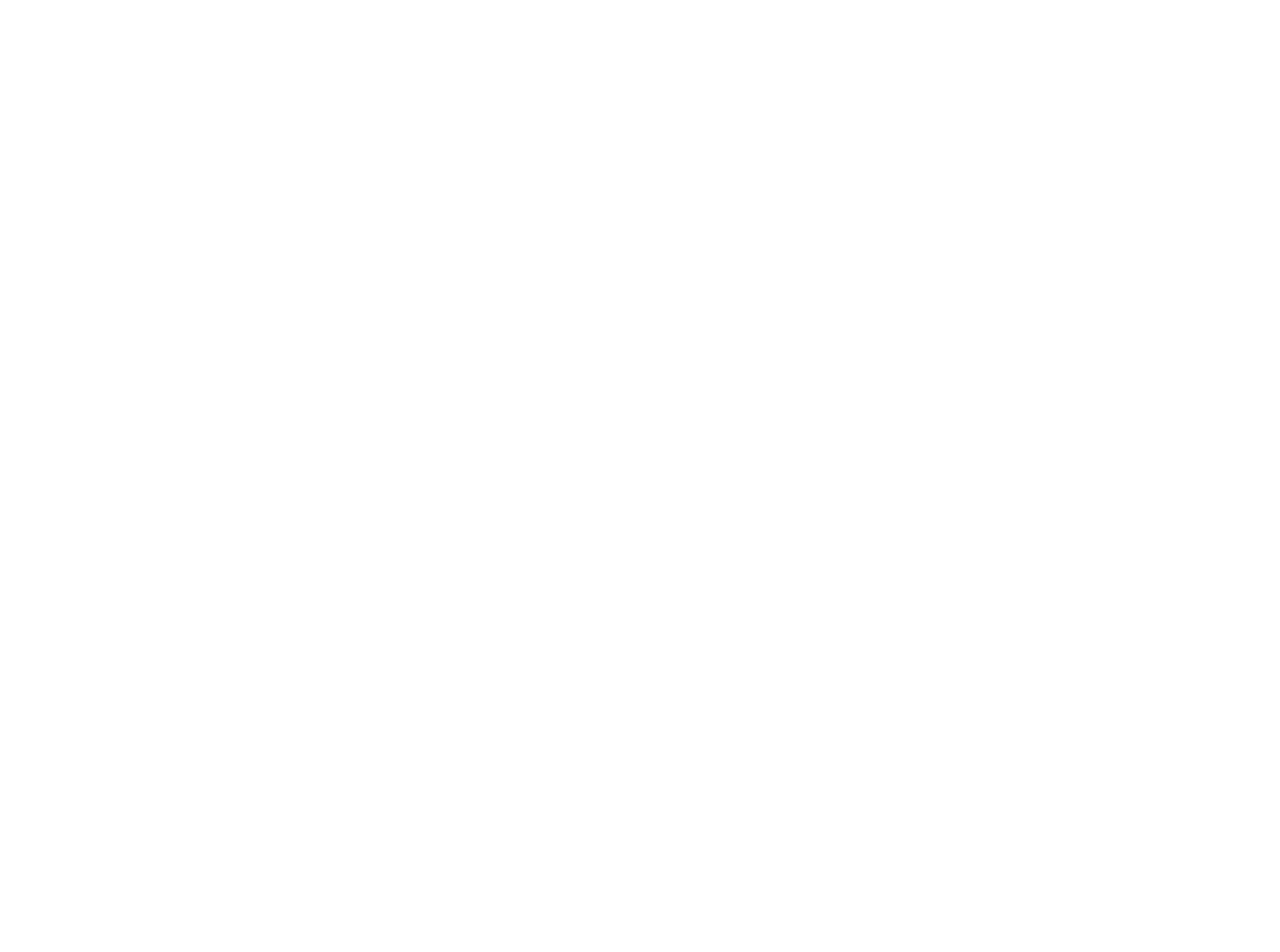
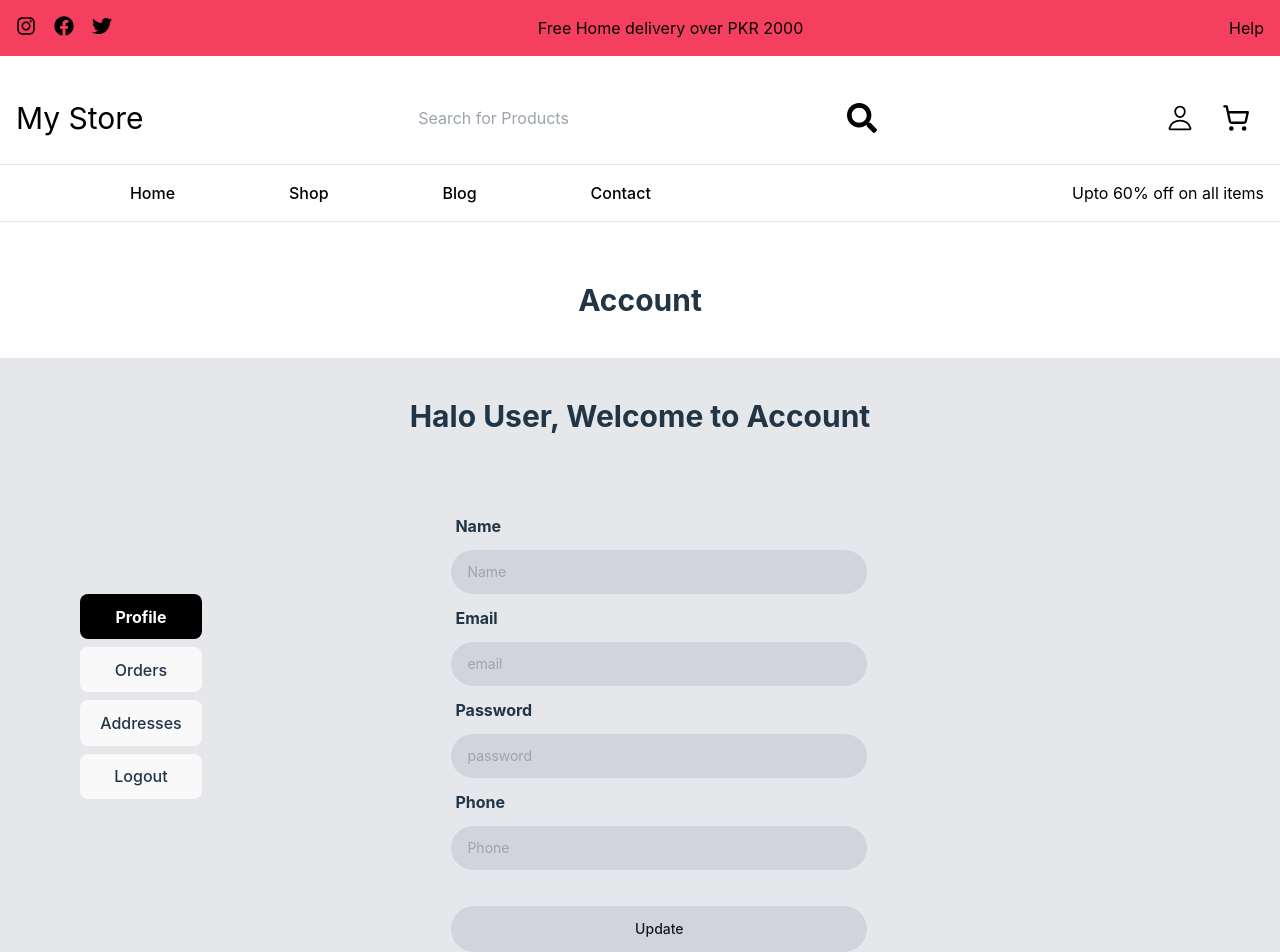
Before and after one commit to KSI-B2-MERN/daily-uploads-abdullahprince7717, a React (Vite) app in the folder mern/React/: page /user/account in a window 1280 px wide. Before the commit this address had no page. Shown: the top 952 px of the page. Before the commit the page ends 800 px from the top, so only its background shows below. Built offline with nearby package versions, Linux system fonts and the light colour scheme.

Commit message:
added account and profile screens

```diff
--- /dev/null
+++ b/mern/React/src/components/customer/Account.jsx
@@ -0,0 +1,37 @@
+import { useState } from "react";
+import Profile from "./Profile";
+import Orders from "./Orders";
+import Addresses from "./Addresses";
+import Footer from "./footer"
+
+function Account() {
+
+    const [currentComponent, setCurrentComponent] = useState("profile")
+
+    const changeCurrentComponent = (component) => {
+        setCurrentComponent(component)
+    }
+
+    return (
+        <div className="w-screen h-screen flex flex-col">
+            <b className="text-3xl px-20 py-10 text-center" >Account</b>
+            <div className="bg-gray-200 flex flex-col py-10 mb-10">
+                <b className="text-3xl px-20 text-center" >Halo User, Welcome to Account </b>
+                <div className="w-[100%] px-20 py-20 flex justify-between">
+                    <div className=" h-[50%] pt-20 flex flex-col justify-between">
+                        <button onClick={() => { changeCurrentComponent("profile") }} autoFocus className="hover:bg-black hover:text-white focus:bg-black focus:text-white focus:outline-none focus:font-bold mb-2">Profile</button>
+                        <button onClick={() => { changeCurrentComponent("orders") }} className="hover:bg-black hover:text-white focus:bg-black focus:text-white focus:outline-none focus:font-bold mb-2">Orders</button>
+                        <button onClick={() => { changeCurrentComponent("addresses") }} className="hover:bg-black hover:text-white focus:bg-black focus:text-white focus:outline-none focus:font-bold mb-2">Addresses</button>
+                        <button onClick={() => { changeCurrentComponent("logout") }} className="hover:bg-black hover:text-white focus:bg-black focus:text-white focus:outline-none focus:font-bold mb-2">Logout</button>
+                    </div>
+                    <div className="w-full">
+                        {currentComponent == "profile" ? <Profile /> : currentComponent == "orders" ? <Orders /> : currentComponent == "addresses" ? <Addresses /> : null}
+                    </div>
+                </div>
+            </div>
+            <Footer />
+        </div>
+    )
+}
+
+export default Account
--- /dev/null
+++ b/mern/React/src/components/customer/Addresses.jsx
@@ -0,0 +1,8 @@
+
+function Addresses() {
+    return (
+        <div>addresses</div>
+    )
+}
+
+export default Addresses
--- /dev/null
+++ b/mern/React/src/components/customer/Orders.jsx
@@ -0,0 +1,8 @@
+
+function Orders() {
+    return (
+        <div>Orders</div>
+    )
+}
+
+export default Orders
--- /dev/null
+++ b/mern/React/src/components/customer/Profile.jsx
@@ -0,0 +1,58 @@
+import { useState } from "react"
+
+function Profile() {
+
+    const [email, setEmail] = useState("")
+    const [password, setPassword] = useState("")
+    const [name, setName] = useState("")
+    const [phone, setPhone] = useState("")
+    // const [address, setAddress] = useState("")
+    // const [city, setCity] = useState("")
+    // const [country, setCountry] = useState("")
+
+    return (
+        <div className="flex justify-center">
+        <div className="w-[50%] flex flex-col ">
+            <b className="ml-1">Name</b>
+            <input
+                type="text"
+                className="w-5/6 h-2xl rounded-full my-3 px-4 py-3 bg-gray-300 text-sm text-gray-900"
+                placeholder="Name"
+                value={name}
+                onChange={(e) => setName(e.target.value)}
+                required
+            />
+            <b className="ml-1">Email</b>
+            <input
+                type="email"
+                className="w-5/6 h-2xl rounded-full my-3 px-4 py-3 bg-gray-300 text-sm text-gray-900"
+                placeholder="email"
+                value={email}
+                onChange={(e) => setEmail(e.target.value)}
+                required
+            />
+            <b className="ml-1">Password</b>
+            <input
+                type="password"
+                className="w-5/6 h-2xl rounded-full my-3 px-4 py-3 bg-gray-300 text-sm text-gray-900"
+                placeholder="password"
+                value={password}
+                onChange={(e) => setPassword(e.target.value)}
+                required
+            />
+            <b className="ml-1">Phone</b>
+            <input
+                type="number"
+                className="w-5/6 h-2xl rounded-full my-3 px-4 py-3 bg-gray-300 text-sm text-gray-900"
+                placeholder="Phone"
+                value={phone}
+                onChange={(e) => setPhone(e.target.value)}
+                required
+            />
+            <button className="w-5/6 h-2xl rounded-full mt-6 px-4 py-3 bg-gray-300 text-sm text-gray-900 hover:bg-black hover:text-white hover:outline-none ">Update</button>
+        </div>
+    </div>
+    )
+}
+
+export default Profile
--- a/mern/React/src/components/customer/cart.jsx
+++ b/mern/React/src/components/customer/cart.jsx
@@ -19,9 +19,9 @@
                         </div>
                     </div>
                     <div className='flex items-center bg-white'>
+                        <button className='text-xl hover:bg-black hover:text-white  focus:outline-none'>-</button>
+                        <p className='text-xl focus:outline-none'>1</p>
                         <button className='text-xl hover:bg-black hover:text-white  focus:outline-none'>+</button>
-                        <p className='text-xl focus:outline-none'>1</p>
-                        <button className='text-xl hover:bg-black hover:text-white  focus:outline-none'>-</button>
                     </div>
                     <div >Rs 6</div>
                 </div>
--- a/mern/React/src/pages/HomeLayout.jsx
+++ b/mern/React/src/pages/BusinessLayout.jsx
@@ -7,7 +7,7 @@
 import { useSelector, useDispatch } from "react-redux"
 import { buyCake } from "../redux/cakeActions"
 
-function HomeLayout() {
+function BusinessLayout() {
 
     const [currentScreen, setCurentScreen] = useState('Add product');
     const [cakeCount, setCakeCount] = useState(5);
@@ -43,4 +43,4 @@
     )
 }
 
-export default HomeLayout
+export default BusinessLayout
--- a/mern/React/src/routes/AppRoutes.jsx
+++ b/mern/React/src/routes/AppRoutes.jsx
@@ -2,13 +2,14 @@
 import { Routes, Route } from 'react-router-dom'
 import Login from '../components/Login'
 import Signup from '../components/SignUp'
-import HomeLayout from '../pages/HomeLayout'
+import BusinessLayout from '../pages/BusinessLayout'
 import CustomerLayout from '../pages/CustomerLayout'
 import Home from '../components/customer/Home'
 import AddProduct from '../components/addProduct'
 import EditProduct from '../components/addProduct'
 import ProductsList from '../components/customer/productsList'
 import Cart from '../components/customer/cart'
+import Account from '../components/customer/Account'
 
 function AppRoutes() {
     const [signUp, setSignUp] = useState(false)
@@ -19,18 +20,20 @@
     return (
         <>
             <Routes>
-                <Route path="" element={<HomeLayout />} />
+                <Route path="" element={<BusinessLayout />} />
                 <Route path="login" element={<Login updateSignUp={updateSignUp} />} />
                 <Route path="signup" element={<Signup updateSignUp={updateSignUp} />} />
                 <Route path="addproduct" element={<AddProduct />} />
                 <Route path='editproduct' element={<EditProduct />} />
+                <Route path="*" element={<div>Error</div>}></Route>
 
                 <Route path="user" element={<CustomerLayout />}>
                     <Route path="" element={<Home />} />
                     <Route path="products" element={<ProductsList />} />
                     <Route path="cart" element={<Cart />} />
+                    <Route path="account" element={<Account />} />
+                    <Route path="*" element={<div>Error</div>}></Route>
                 </Route>
-
             </Routes>
         </>
     )
--- a/mern/React/src/routes/practiceRoutes.jsx
+++ b/mern/React/src/routes/practiceRoutes.jsx
@@ -2,7 +2,7 @@
 import { Routes, Route } from 'react-router-dom'
 import Login from '../components/Login'
 import Signup from '../components/SignUp'
-import HomeLayout from '../pages/HomeLayout'
+import HomeLayout from '../pages/BusinessLayout'
 // import AdminLayout from '../pages/AdminLayout'
 import CustomerLayout from '../pages/CustomerLayout'
 import AddProduct from '../components/addProduct'
```
